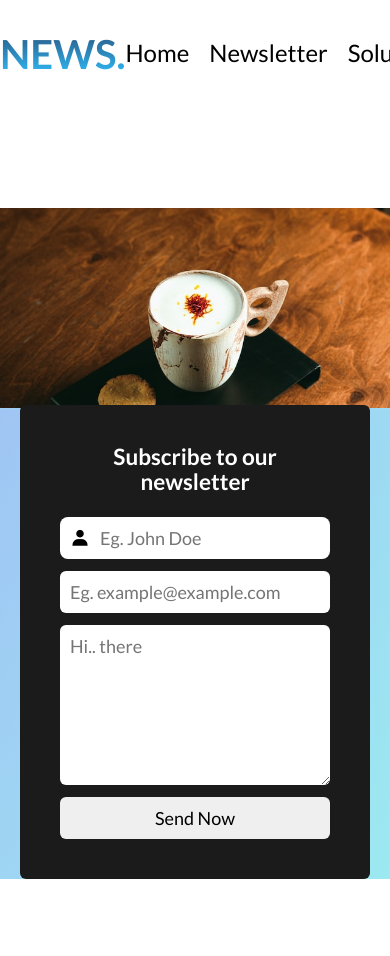
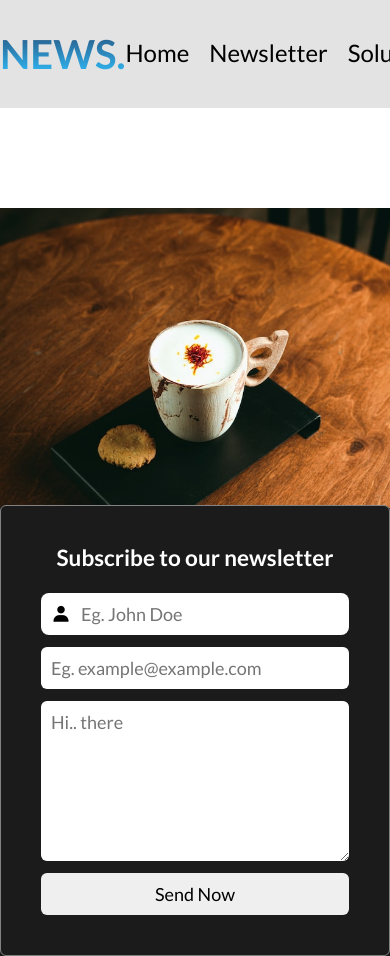
Before and after one commit to Aiman-Shafi/newsletter-html-form, a plain HTML site: page index.html in a window 390 px wide. Shown: the top 956 px of the page. Before the commit the page ends 879 px from the top, so only its background shows below. Drawn offline with nearby package versions, Linux system fonts and the light colour scheme.

Commit message:
header added, mobile bug fix

```diff
--- a/style.css
+++ b/style.css
@@ -22,12 +22,17 @@ a {
 
 /* header styles */
 
+header {
+  background-color: rgb(227, 227, 227);
+}
+
 .header-wrapper {
   font-size: 2.4rem;
   display: flex;
   justify-content: space-between;
   align-items: center;
   padding: 3rem 0;
+  /* background-color: rgb(227, 227, 227); */
 }
 
 nav {
@@ -68,6 +73,7 @@ nav .bxl-google {
   border-radius: 8px;
   position: absolute;
   top: 3rem;
+  left: 0;
   z-index: 99;
   display: none;
 }
@@ -94,7 +100,7 @@ nav .bxl-google {
 
 .newsletter-wrapper {
   display: flex;
-  background: linear-gradient(124deg, #a0c5f4, #9ce9f1);
+  background-color: rgb(27, 27, 27);
 }
 
 .newsletter-wrapper > * {
@@ -107,7 +113,9 @@ nav .bxl-google {
 }
 
 .form-wrapper {
-  background: linear-gradient(124deg, #a0c5f4, #9ce9f1);
+  /* background: linear-gradient(124deg, #a0c5f4, #9ce9f1); */
+  background-color: rgb(27, 27, 27);
+
   /* display: grid;
   place-content: center; */
   display: flex;
@@ -116,13 +124,14 @@ nav .bxl-google {
 }
 
 form {
-  max-width: 400px;
+  width: 400px;
   padding: 4rem;
   display: flex;
   flex-direction: column;
   gap: 1.2rem;
   background-color: rgb(27, 27, 27);
   border-radius: 6px;
+  border: 1px solid rgb(130, 130, 130);
 }
 
 .form-wrapper-content {
@@ -167,7 +176,7 @@ input:focus {
     font-size: 1.5rem;
   }
   form {
-    max-width: 350px;
+    width: 350px;
   }
 
   .form-message {
@@ -176,13 +185,17 @@ input:focus {
 }
 
 @media (max-width: 870px) {
+  .container {
+    max-width: 500px;
+    /* margin: 0; */
+  }
   .newsletter-wrapper {
     flex-direction: column;
     gap: 0;
   }
 
   .form-content img {
-    height: 200px;
+    height: 300px;
     width: 100%;
     object-fit: cover;
   }
@@ -193,6 +206,6 @@ input:focus {
 
   form {
     margin-top: -5px;
-    max-width: 350px;
+    width: 100%;
   }
 }
```
